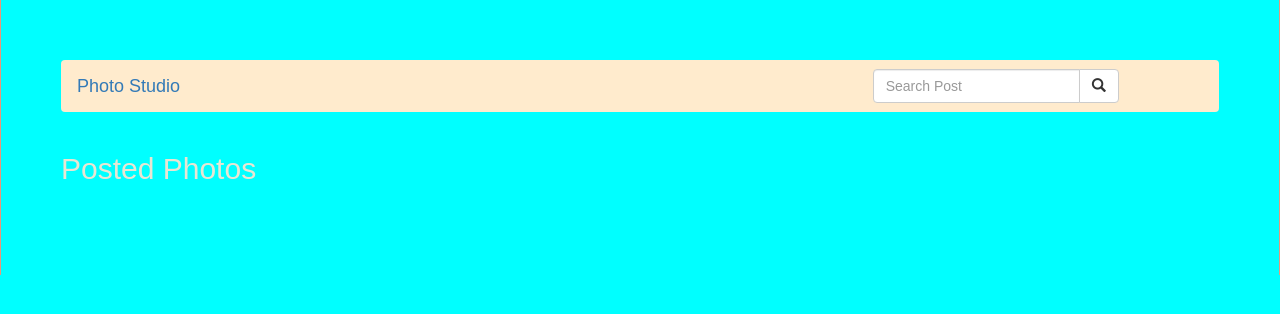
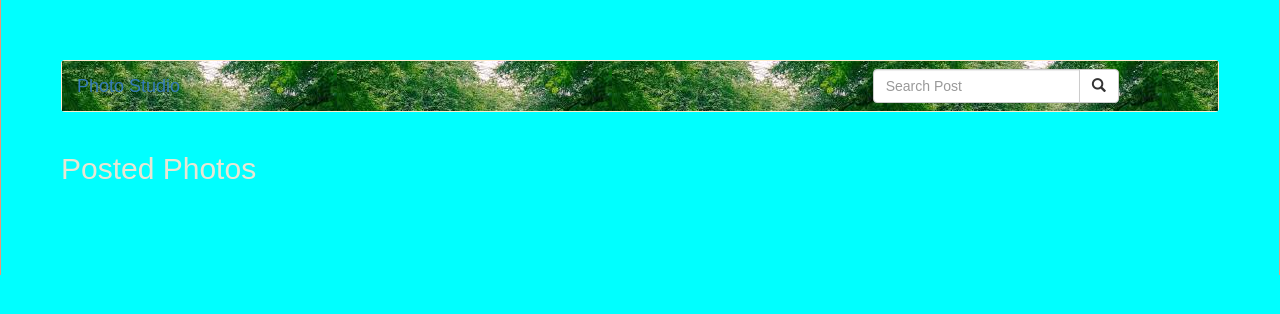
Before and after one commit to Grantone/Photo-Studio, a Django app: page / in a window 1280 px wide. Shown: the top 314 px of the page. Run offline with Django 3.2, Linux system fonts and the light colour scheme; data that the repository does not hold is empty; some libraries are stand-ins or nearby versions.

```diff
--- a/photostudio/picture/static/css/basepost.css
+++ b/photostudio/picture/static/css/basepost.css
@@ -25,3 +25,7 @@ image {
   padding: 60px;
 
 }
+
+.container-fluid {
+  background-image: url('../media/posts/images.jpg');
+}
```
